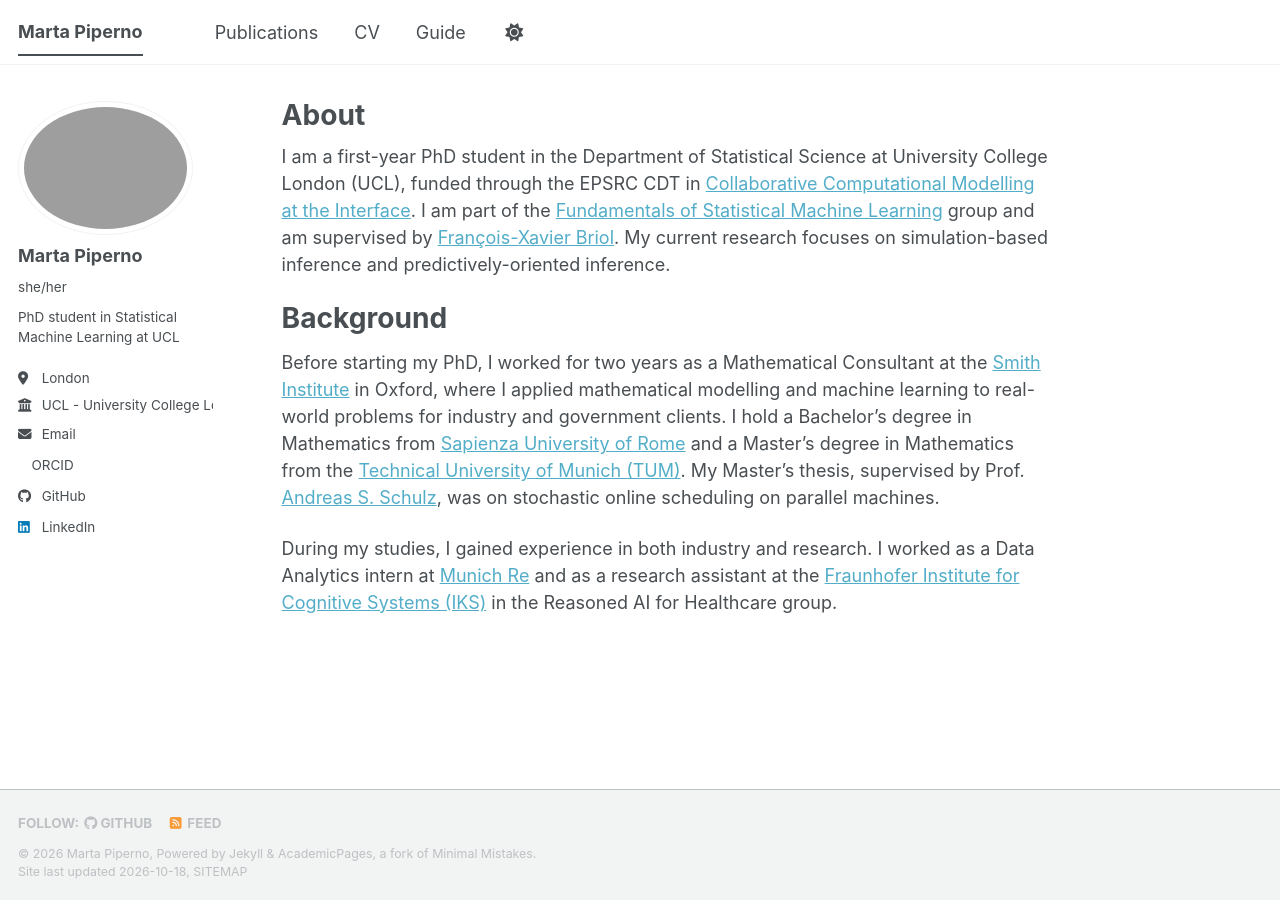
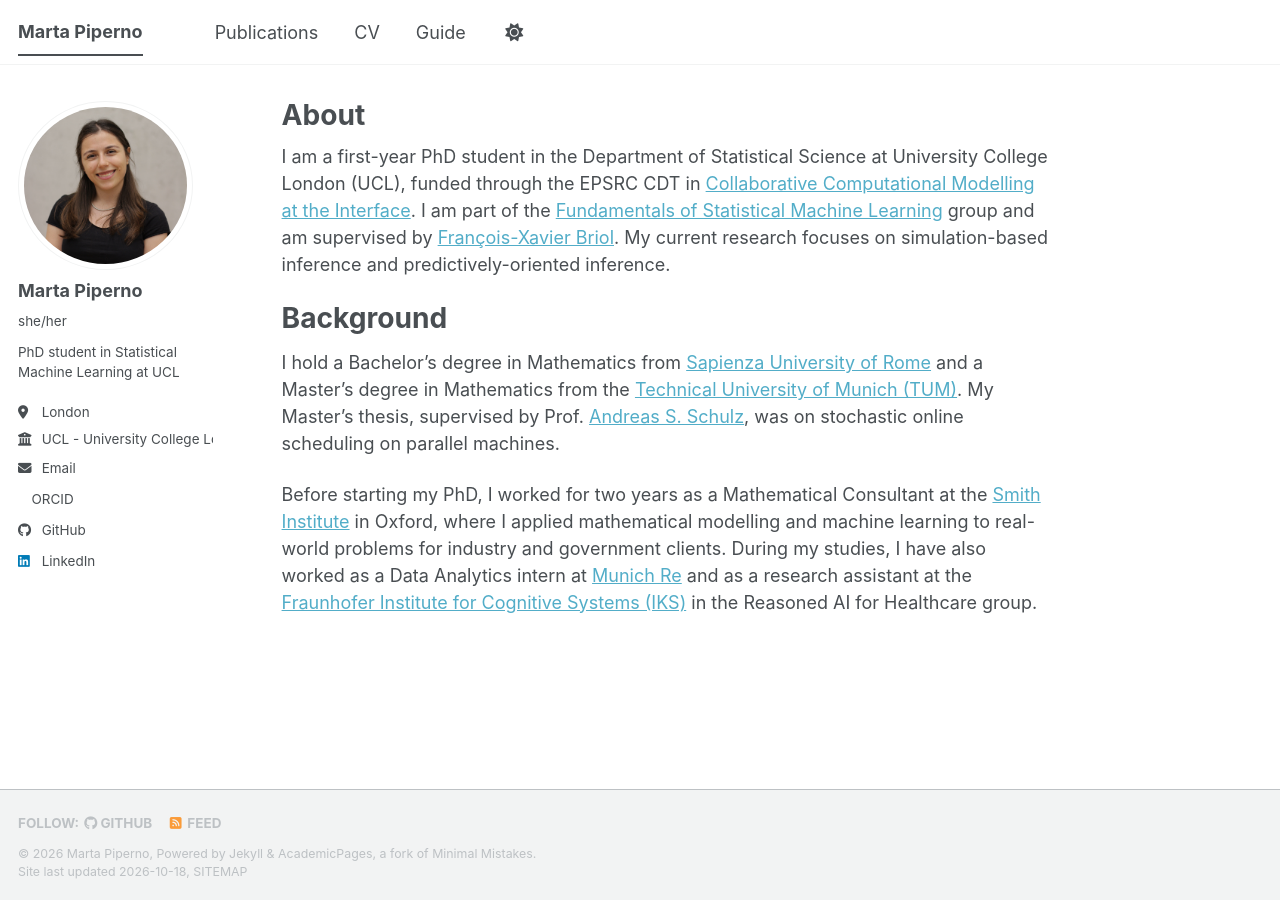
Before and after one commit to MartaPip/martapip.github.io, a Jekyll site: the page built from _pages/about.md, in a window 1280 px wide. Built offline with Jekyll 4.4.1, drawn with Linux system fonts in a browser that asks for light colours; a style sheet for code colours, icons or effects is not loaded.

Commit message:
fix typo

```diff
--- a/_config.yml
+++ b/_config.yml
@@ -23,7 +23,7 @@ repository               : "martapip/martapip.github.io"
 #               Additional customization can be done by editing /_includes/author-profile.html
 author:
   # Biographic information
-  avatar           : "profile_foto_2023.png"
+  avatar           : "profile_foto_2023.jpg"
   name             : "Marta Piperno"
   pronouns         : "she/her"
   bio              : "PhD student in Statistical Machine Learning at UCL"
--- a/_pages/about.md
+++ b/_pages/about.md
@@ -11,6 +11,6 @@ I am a first-year PhD student in the Department of Statistical Science at Univer
 
 # Background
 
-Before starting my PhD, I worked for two years as a Mathematical Consultant at the [Smith Institute](https://www.smithinst.co.uk) in Oxford, where I applied mathematical modelling and machine learning to real-world problems for industry and government clients. I hold a Bachelor's degree in Mathematics from [Sapienza University of Rome](https://www.uniroma1.it/en/) and a Master's degree in Mathematics from the [Technical University of Munich (TUM)](https://www.cit.tum.de/en/cit/home/). My Master's thesis, supervised by Prof. [Andreas S. Schulz](https://www.ot.mgt.tum.de/en/or/group/andreas-s-schulz/), was on stochastic online scheduling on parallel machines.
+I hold a Bachelor's degree in Mathematics from [Sapienza University of Rome](https://www.uniroma1.it/en/) and a Master's degree in Mathematics from the [Technical University of Munich (TUM)](https://www.cit.tum.de/en/cit/home/). My Master's thesis, supervised by Prof. [Andreas S. Schulz](https://www.ot.mgt.tum.de/en/or/group/andreas-s-schulz/), was on stochastic online scheduling on parallel machines.
 
-During my studies, I gained experience in both industry and research. I worked as a Data Analytics intern at [Munich Re](https://www.munichre.com/en.html) and as a research assistant at the [Fraunhofer Institute for Cognitive Systems (IKS)](https://www.iks.fraunhofer.de/en.html) in the Reasoned AI for Healthcare group.
+Before starting my PhD, I worked for two years as a Mathematical Consultant at the [Smith Institute](https://www.smithinst.co.uk) in Oxford, where I applied mathematical modelling and machine learning to real-world problems for industry and government clients. During my studies, I have also worked as a Data Analytics intern at [Munich Re](https://www.munichre.com/en.html) and as a research assistant at the [Fraunhofer Institute for Cognitive Systems (IKS)](https://www.iks.fraunhofer.de/en.html) in the Reasoned AI for Healthcare group.
```
